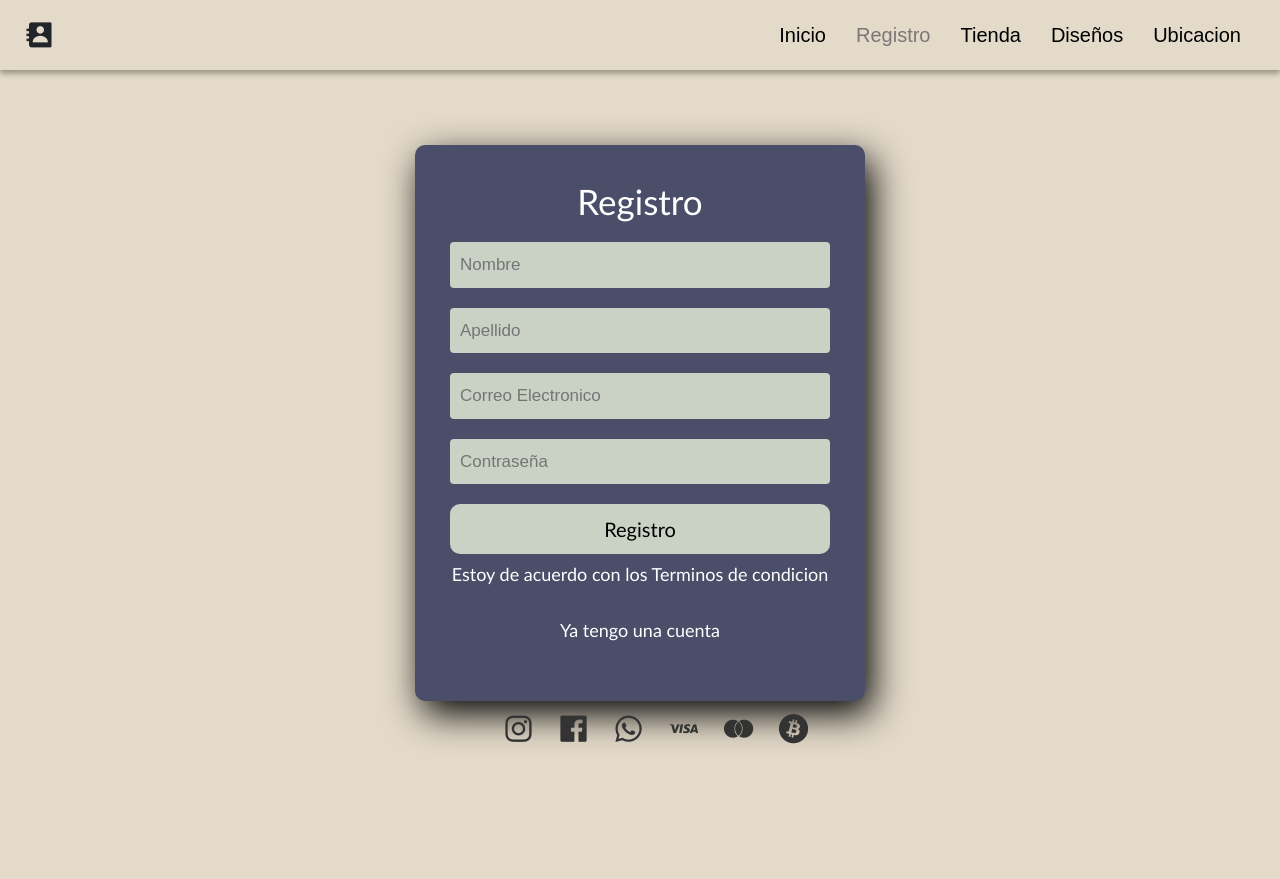
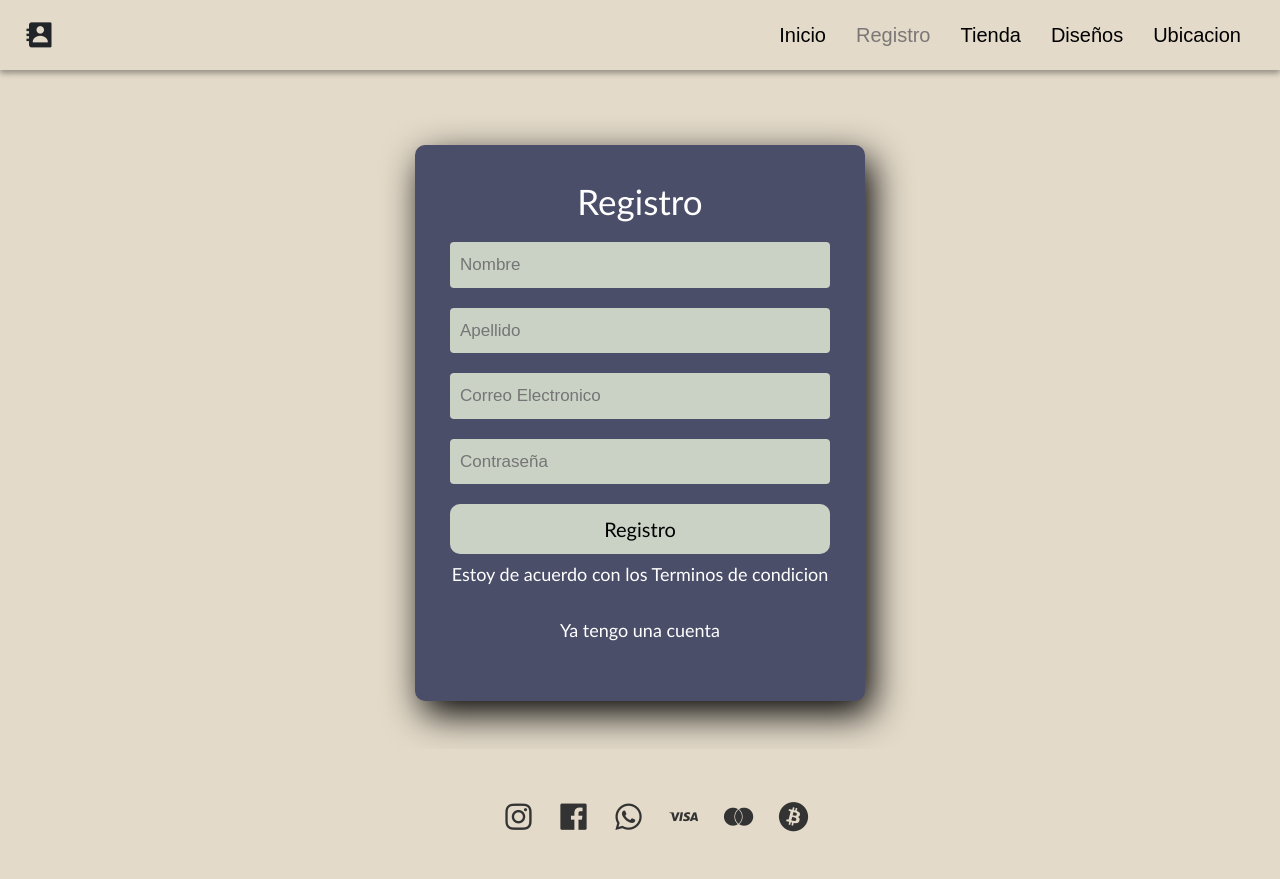
Before and after one commit to IgnacioDevo/PinturasGo, a website: page paginas/contacto.html in a window 1280 px wide. Before the commit the page ends 800 px from the top, so only its background shows below. Drawn offline with nearby package versions, Linux system fonts and the light colour scheme.

Commit message:
Arreglo de footer contactos

```diff
--- a/paginas/contacto.html
+++ b/paginas/contacto.html
@@ -60,7 +60,10 @@
         </form>
       </div>
     </main>
-    <footer id="footer__contacto">
+    <div class="container my-5">
+      <footer class="text-center text-white" style="background-color: #E3DAC9">
+        <div class="container pt-4">
+          <div class="text-center text-dark p-3" style="background-color: #E3DAC9;">
               <ul class="footer__ul">
                   <li id="instagram"><a href="#"><i class='bx bxl-instagram' ></i></a></li>
                   <li id="facebook"><a href="#"><i id="facebook" class='bx bxl-facebook-square'></i></a></li>
@@ -69,7 +72,9 @@
                    <li id="mastercard"><a href="#"><i id="mastercard" class='bx bxl-mastercard' ></i></a></li>
                   <li id="bitcoin"><a href="#"><i id="bitcoin" class='bx bxl-bitcoin' ></i></a></li>
               </ul>
+          </div>
       </footer>
+    </div>
 <!-- JS Bootsrap -->
 <script src="https://cdn.jsdelivr.net/npm/bootstrap@5.2.0-beta1/dist/js/bootstrap.bundle.min.js" integrity="sha384-pprn3073KE6tl6bjs2QrFaJGz5/SUsLqktiwsUTF55Jfv3qYSDhgCecCxMW52nD2" crossorigin="anonymous"></script>
 </body>
```
Lines whose indentation alone changed are shown as unchanged.
